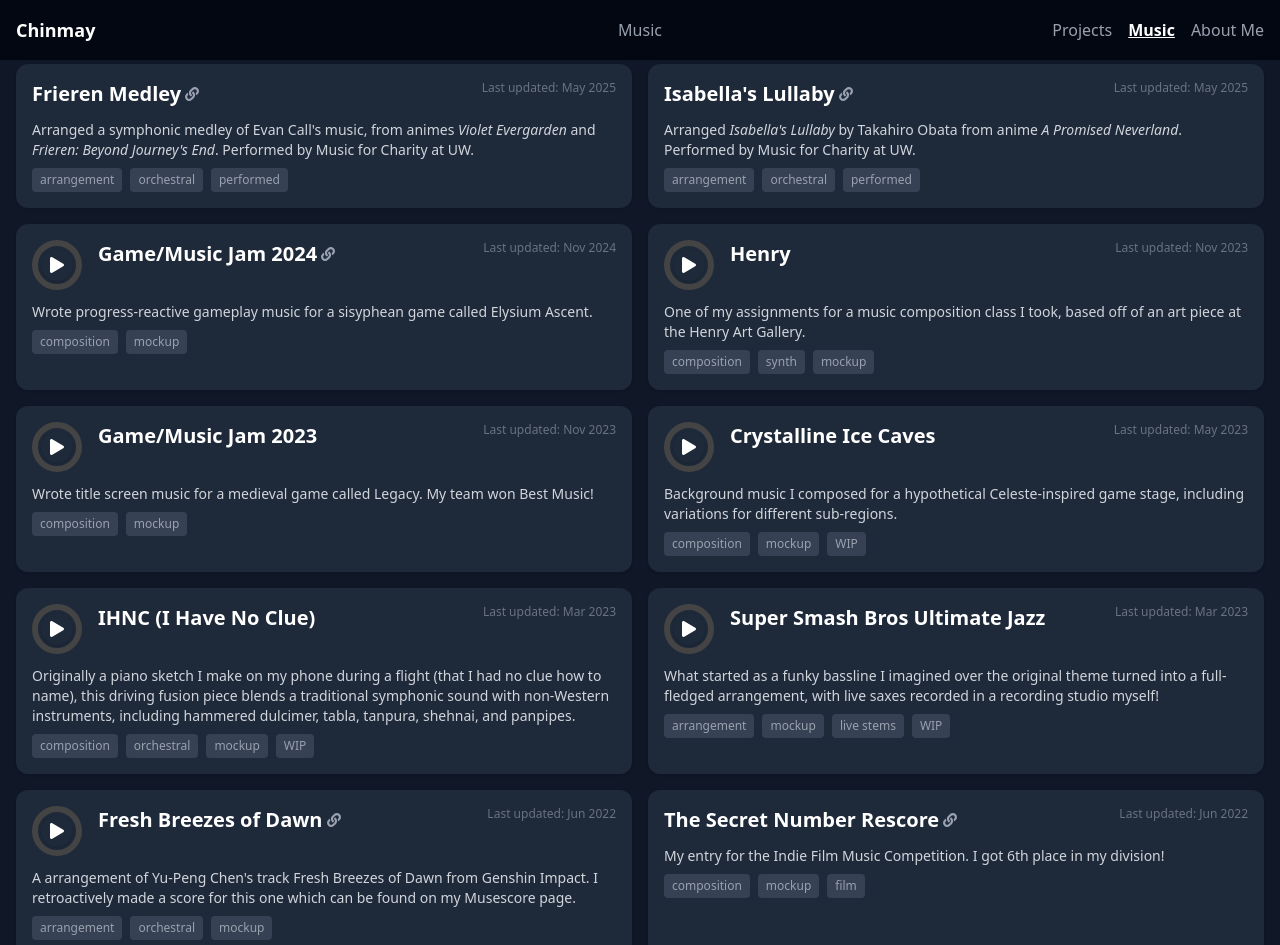
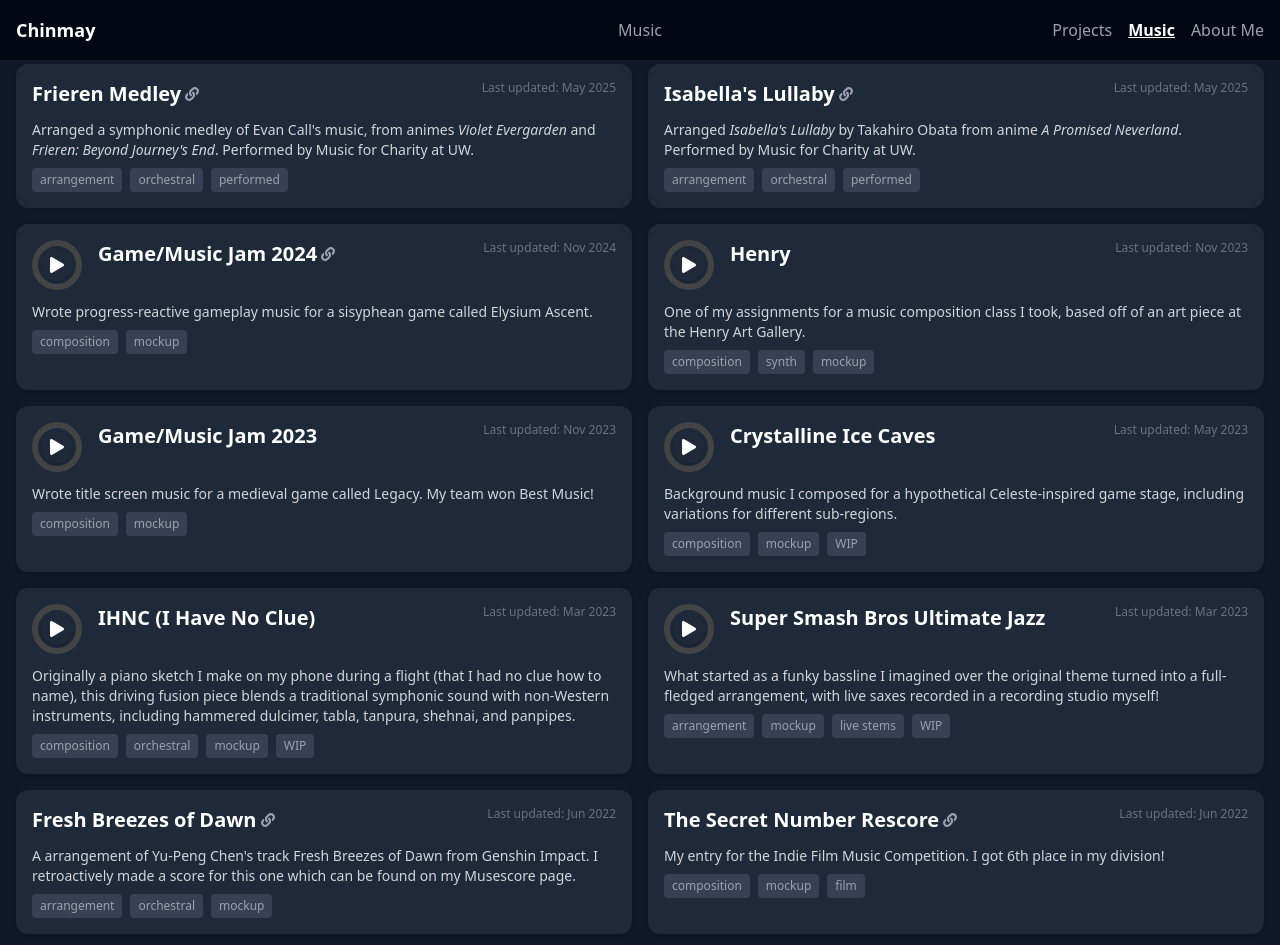
Before and after one commit to pie474/portfolio, a Next.js app: page /music in a window 1280 px wide. Shown: the top 945 px of the page. Built offline with nearby package versions, Linux system fonts and the light colour scheme.

Commit message:
wrong breezes audio

```diff
--- a/app/music/page.tsx
+++ b/app/music/page.tsx
@@ -83,7 +83,6 @@ export default function Music() {
                     description="A arrangement of Yu-Peng Chen's track Fresh Breezes of Dawn from Genshin Impact. I retroactively made a score for this one which can be found on my Musescore page."
                     tags={['arrangement', 'orchestral', 'mockup']}
                     date="Jun 2022"
-                    icon={<MiniAudioPlayer src="music/poking_battle_3.mp3" diameter={50} />}
                     link="https://musescore.com/user/23432856/scores/21733810?share=copy_link"
                 />
                 <Card
```
